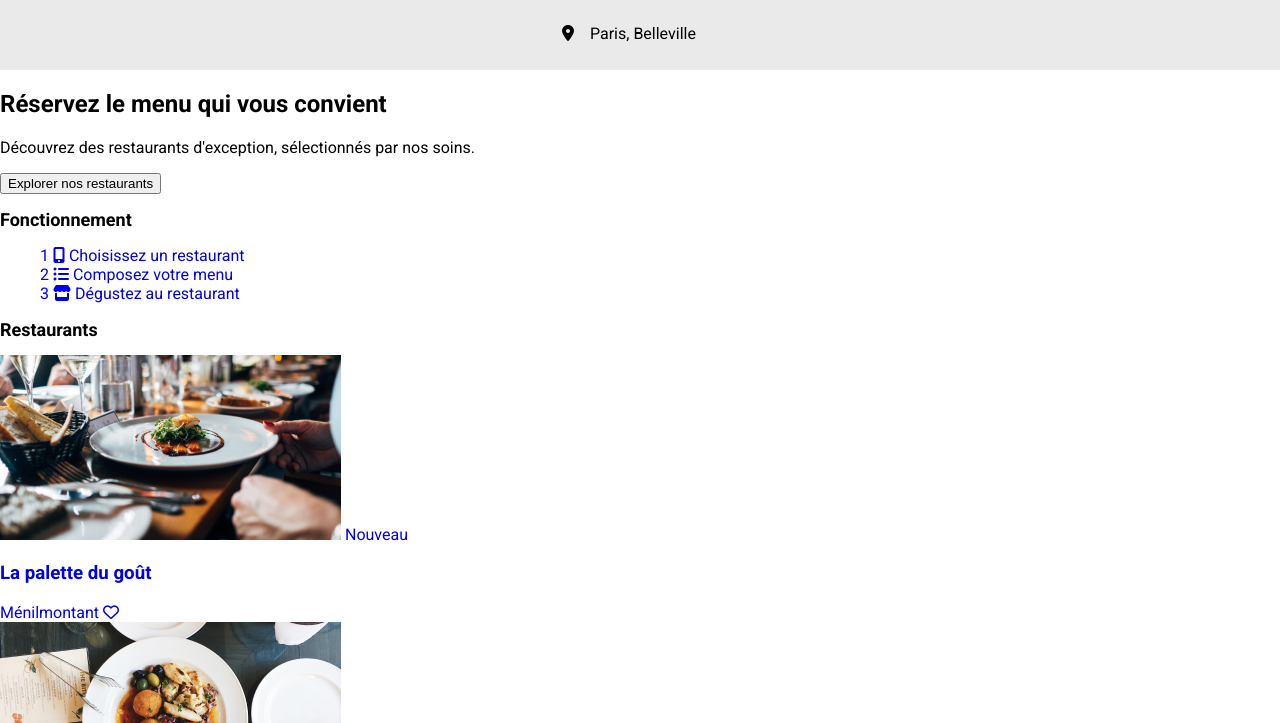
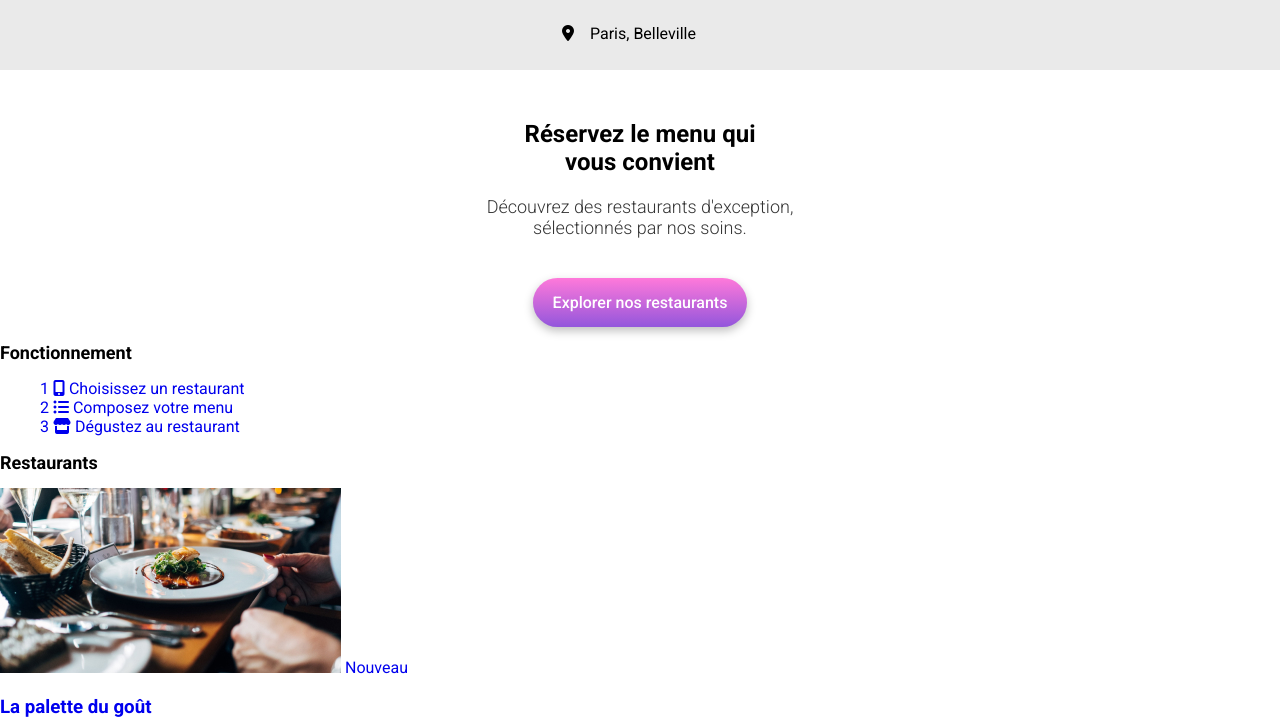
Before and after one commit to neptunomia/ohmyfood, a website: page index.html in a window 1280 px wide. Shown: the part 77-800 px from the top of the page. Drawn offline with Linux system fonts and the light colour scheme; a web font is replaced by a local one.

Commit message:
feat: develop gradient buttons

```diff
--- a/index.html
+++ b/index.html
@@ -27,14 +27,15 @@
                     <label for="researchinput">
                         <i class="fa-solid fa-location-dot"></i>
                     </label>
-                    <input type="search" name="research" id="researchinput" value="Paris, Belleville" class="form-container__input">
+                    <input type="search" name="research" id="researchinput" value="Paris, Belleville"
+                        class="form-container__input">
                 </p>
             </form>
         </div>
-        <section>
-            <h1>Réservez le menu qui vous convient</h1>
-            <p>Découvrez des restaurants d'exception, sélectionnés par nos soins.</p>
-            <button>Explorer nos restaurants</button>
+        <section class="present">
+            <h1 class="present__title">Réservez le menu qui <br>vous convient</h1>
+            <p class="present__paragraph">Découvrez des restaurants d'exception, <br>sélectionnés par nos soins.</p>
+            <button type="submit" class="gradient-button">Explorer nos restaurants</button>
         </section>
         <section>
             <h2>Fonctionnement</h2>
--- a/sass/components/_buttons.scss
+++ b/sass/components/_buttons.scss
@@ -0,0 +1,16 @@
+.gradient-button {
+    cursor: pointer;
+    border-radius: 25px;
+    background-image: $purple-gradient;
+    box-shadow: 0px 4px 10px rgba(0, 0, 0, 0.25);
+    border: none;
+    font-family: 'Roboto', sans-serif;
+    font-size: 16px;
+    font-weight: 500;
+    color: #fff;
+    padding: 15px 20px 15px 20px;
+    transition: background-image, box-shadow 300ms;
+    &:hover {
+        @include hover-gradient-button;
+    }
+}
--- a/sass/main.scss
+++ b/sass/main.scss
@@ -1,3 +1,4 @@
+@import "./utils/mixins";
 @import "./utils/variables";
 @import "./base/links";
 @import "./base/margins";
@@ -8,3 +9,4 @@
 @import "./layouts/footer";
 @import "./layouts/forms";
 @import "./layouts/header";
+@import "./pages/homepage";
--- /dev/null
+++ b/sass/utils/_mixins.scss
@@ -0,0 +1,4 @@
+@mixin hover-gradient-button {
+    background-image: $light-purple-gradient;
+    box-shadow: 0px 6px 10px rgba(0, 0, 0, 0.7);
+}
--- a/sass/utils/_variables.scss
+++ b/sass/utils/_variables.scss
@@ -0,0 +1,6 @@
+$primary-background-color: #9356DC;
+$light-primary-background-color: lighten($primary-background-color, 3%);
+$secondary-background-color: #FF79DA;
+$light-secondary-background-color: lighten($secondary-background-color, 3%);
+$purple-gradient: linear-gradient($secondary-background-color, $primary-background-color);
+$light-purple-gradient: linear-gradient($light-secondary-background-color, $light-primary-background-color);
```
Also changed, not shown: assets/style.css, 1 other file.
